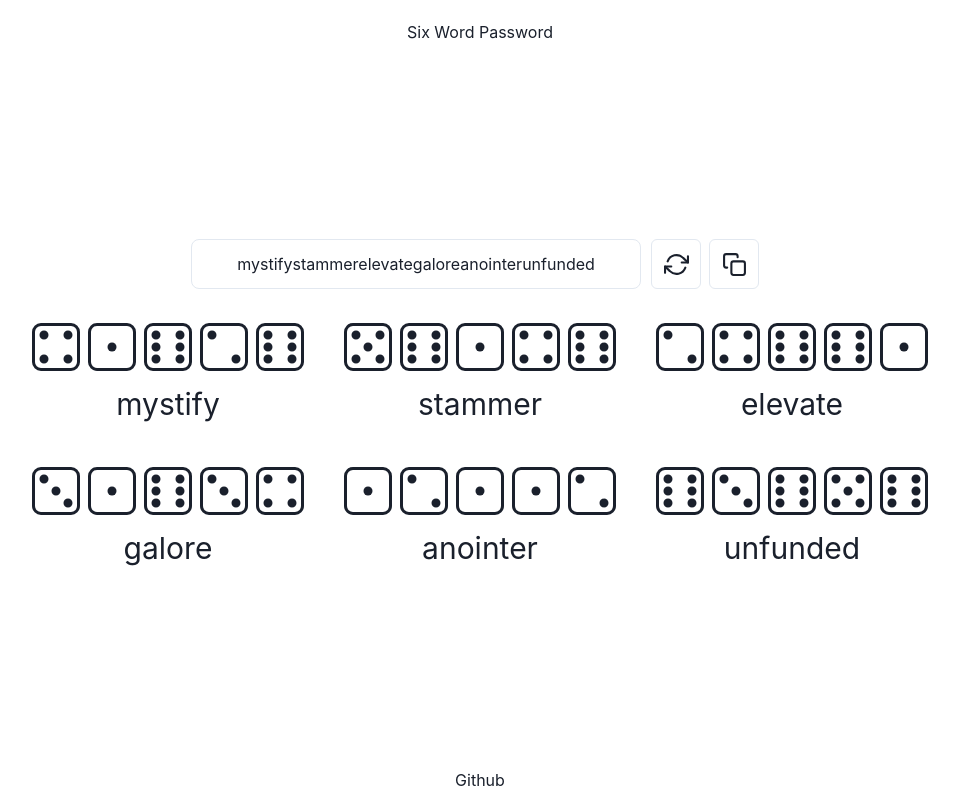
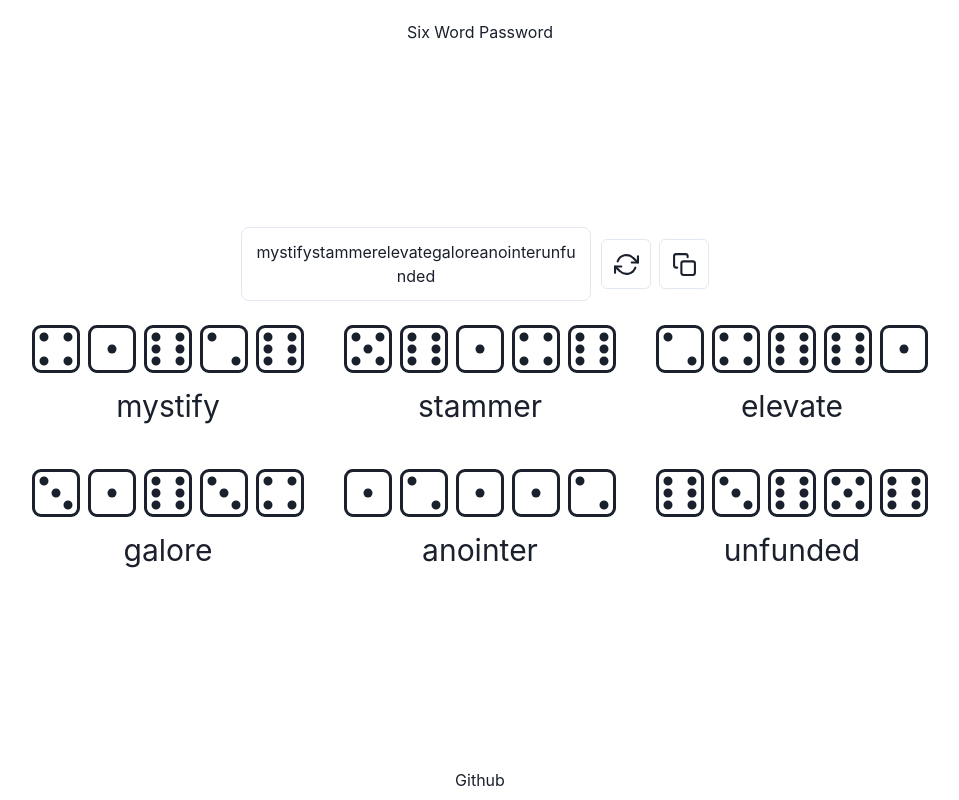
Before and after one commit to aniknia/sixwordpassword, a Next.js app: page / in a window 1280 px wide. Shown: the whole page, without its empty margins (160-1119 px from the left). Built offline with nearby package versions, Linux system fonts and the light colour scheme.

Commit message:
fix: remove width from passphrase display since it breaks on some displays

```diff
--- a/components/frames/sixwordpassword.tsx
+++ b/components/frames/sixwordpassword.tsx
@@ -48,7 +48,7 @@ export default function SixWordPassword() {
     <>
       <VStack m="auto" p="20px">
         <Flex m="auto" wrap="wrap" align="center" justify="space-between">
-          <Box w="450px" m="auto" p="12px" borderWidth="1px" borderRadius="lg">
+          <Box w="350px" m="auto" p="12px" borderWidth="1px" borderRadius="lg">
             <Text m="auto" align="center">
               {wordArray.join("")}
             </Text>{" "}
```
